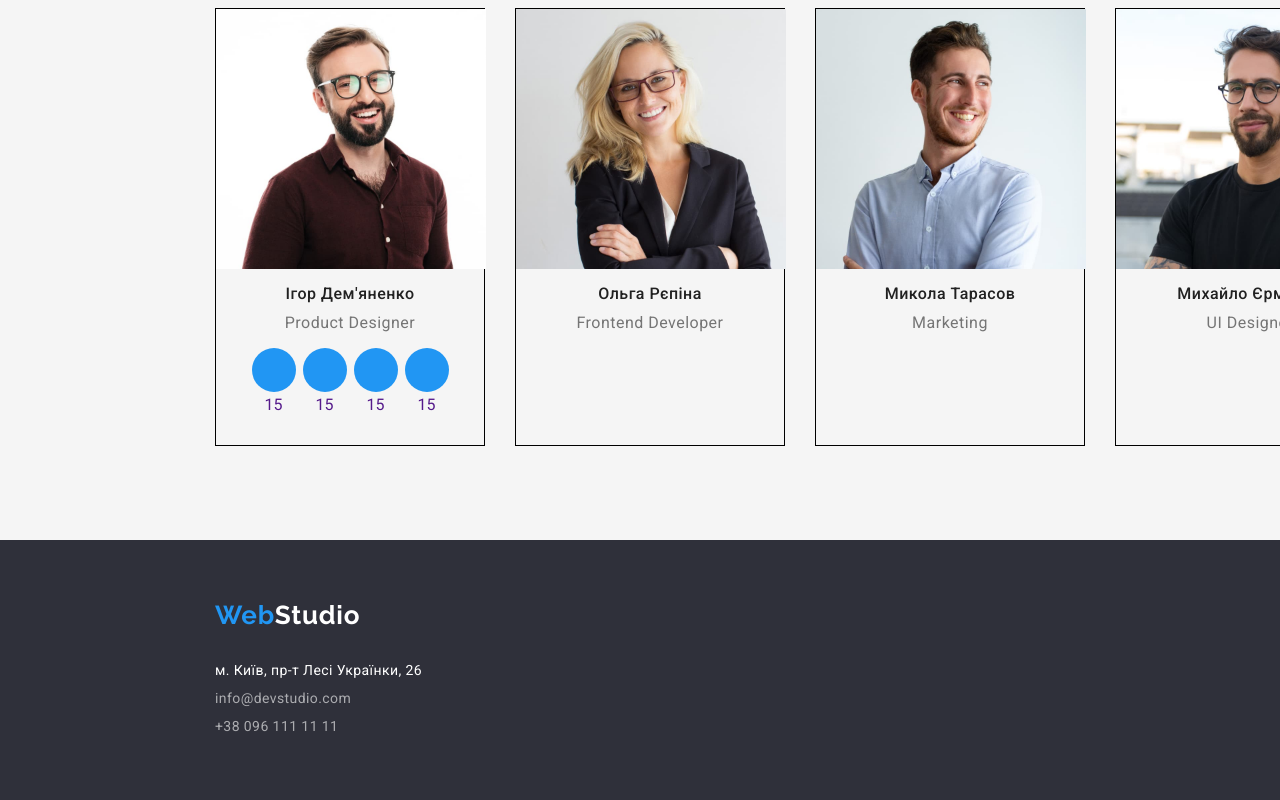
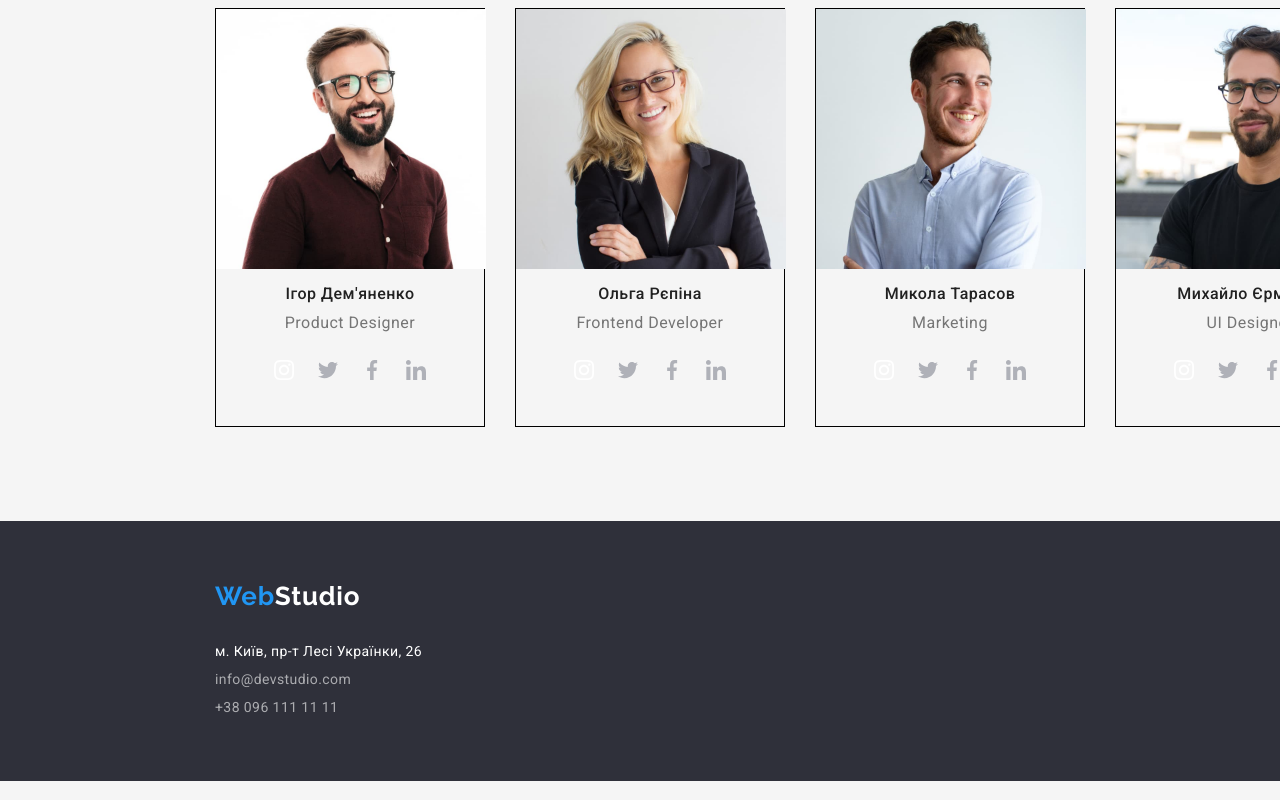
Before and after one commit to sl7one/goit-markup-hw-04, a plain HTML site: page index.html in a window 1280 px wide. Shown: the part 2029-2829 px from the top of the page. Drawn offline with nearby package versions, Linux system fonts and the light colour scheme.

Commit message:
icons card

```diff
--- a/css/styles.css
+++ b/css/styles.css
@@ -262,18 +262,42 @@ header .container{
 }
 
 
+
 .social-networks a::before{
     content: "";
     display: inline-block;
     width: 44px;
     height: 44px;
     border-radius: 50%;
-    background-color: #2196F3;
+    background-position: center;
+    background-repeat: no-repeat;
     margin-left: 10px;
+    /*border: 1px solid black;*/
+}
+
+.social-networks a:hover::before,
+.social-networks a:focus::before{
+    background-color: var(--acent);
 }
 
 .social-networks a:first-child::before{
     margin-left: 0px;
+}
+
+.icon-inst::before{
+    background-image: url('../images/icons/instagram\ 2.svg');
+}
+
+.icon-twet::before{
+    background-image: url('../images/icons/twitter\ 1.svg');
+}
+
+.icon-face::before{
+    background-image: url('../images/icons/facebook\ 1.svg');
+}
+
+.icon-link::before{
+    background-image: url('../images/icons/linkedin\ 1.svg');
 }
 
 .card-container{
--- a/index.html
+++ b/index.html
@@ -89,27 +89,45 @@
                             <h3 class="headlines-style">Ігор Дем'яненко</h3>
                             <p class="font-style">Product Designer</p>
                             <ul class="social-networks">
-                                <li><a href="">15</a></li>
-                                <li><a href="">15</a></li>
-                                <li><a href="">15</a></li>
-                                <li><a href="">15</a></li>
+                                <li><a class="icon-inst" href=""></a></li>
+                                <li><a class="icon-twet" href=""></a></li>
+                                <li><a class="icon-face" href=""></a></li>
+                                <li><a class="icon-link" href=""></a></li>
                             </ul>
                     </li>
                     <li class="card-container">
                             <img src="./images/b/img-1.jpg" alt="Olga photo" width="270">
                             <h3 class="headlines-style">Ольга Рєпіна</h3>
                             <p class="font-style">Frontend Developer</p>
+                            <ul class="social-networks">
+                                <li><a class="icon-inst" href=""></a></li>
+                                <li><a class="icon-twet" href=""></a></li>
+                                <li><a class="icon-face" href=""></a></li>
+                                <li><a class="icon-link" href=""></a></li>
+                            </ul>
                     </li>
                     <li class="card-container">
                             <img src="./images/b/img-2.jpg" alt="Mikola photo" width="270">
                             <h3 class="headlines-style">Микола Тарасов</h3>
                             <p class="font-style">Marketing</p>
+                            <ul class="social-networks">
+                                <li><a class="icon-inst" href=""></a></li>
+                                <li><a class="icon-twet" href=""></a></li>
+                                <li><a class="icon-face" href=""></a></li>
+                                <li><a class="icon-link" href=""></a></li>
+                            </ul>
 
                     </li>
                     <li class="card-container">
                             <img src="./images/b/img-3.jpg" alt="Igor photo" width="270">
                             <h3 class="headlines-style">Михайло Єрмаков</h3>
                             <p class="font-style">UI Designer</p>
+                            <ul class="social-networks">
+                                <li><a class="icon-inst" href=""></a></li>
+                                <li><a class="icon-twet" href=""></a></li>
+                                <li><a class="icon-face" href=""></a></li>
+                                <li><a class="icon-link" href=""></a></li>
+                            </ul>
                     </li>
                 </ul>
         </section>
```
